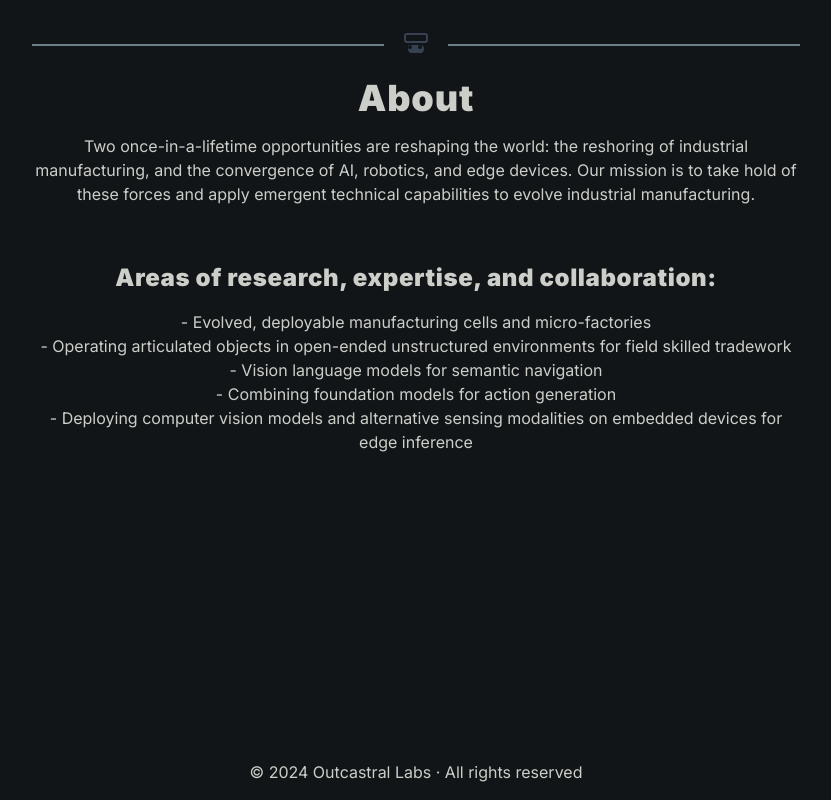
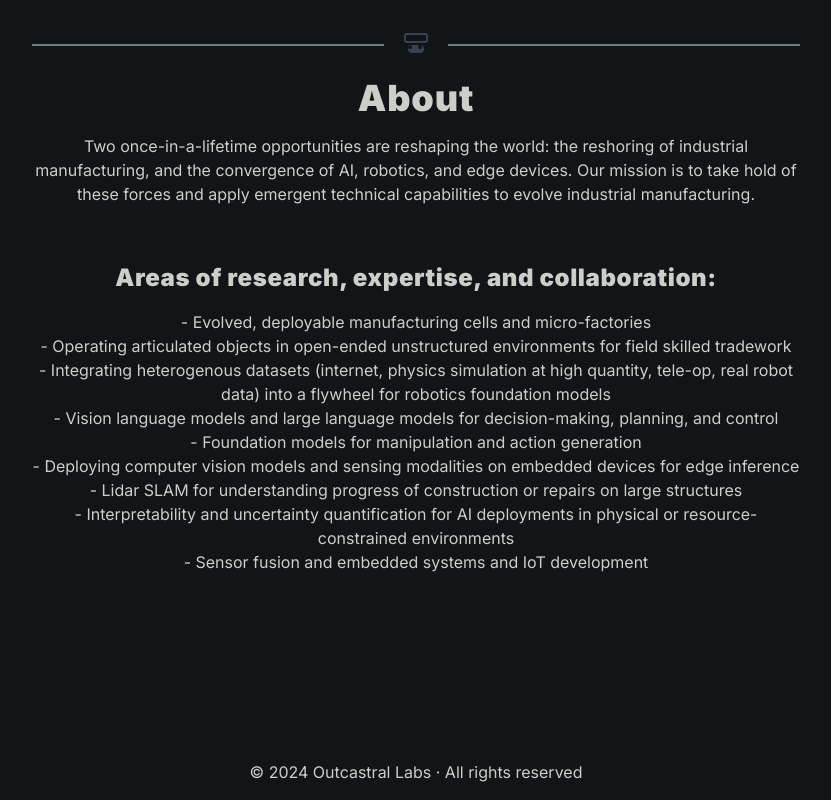
Before and after one commit to Outcastral-Labs/Home, a Next.js app: page / in a window 1280 px wide. Shown: the part 896-1696 px from the top of the page, without its empty margins (224-1055 px from the left). Built offline with nearby package versions, Linux system fonts and the light colour scheme.

Commit message:
feat: update expertise section

```diff
--- a/app/page.tsx
+++ b/app/page.tsx
@@ -143,9 +143,13 @@ export default function Home() {
               <ul>
                 <li>- Evolved, deployable manufacturing cells and micro-factories</li>
                 <li>- Operating articulated objects in open-ended unstructured environments for field skilled tradework</li>
-                <li>- Vision language models for semantic navigation</li>
-                <li>- Combining foundation models for action generation</li>
-                <li>- Deploying computer vision models and alternative sensing modalities on embedded devices for edge inference</li>
+                <li>- Integrating heterogenous datasets (internet, physics simulation at high quantity, tele-op, real robot data) into a flywheel for robotics foundation models</li>
+                <li>- Vision language models and large language models for decision-making, planning, and control</li>
+                <li>- Foundation models for manipulation and action generation</li>
+                <li>- Deploying computer vision models and sensing modalities on embedded devices for edge inference</li>
+                <li>- Lidar SLAM for understanding progress of construction or repairs on large structures</li>
+                <li>- Interpretability and uncertainty quantification for AI deployments in physical or resource-constrained environments</li>
+                <li>- Sensor fusion and embedded systems and IoT development</li>
               </ul>
             </div>
           </div>
```
